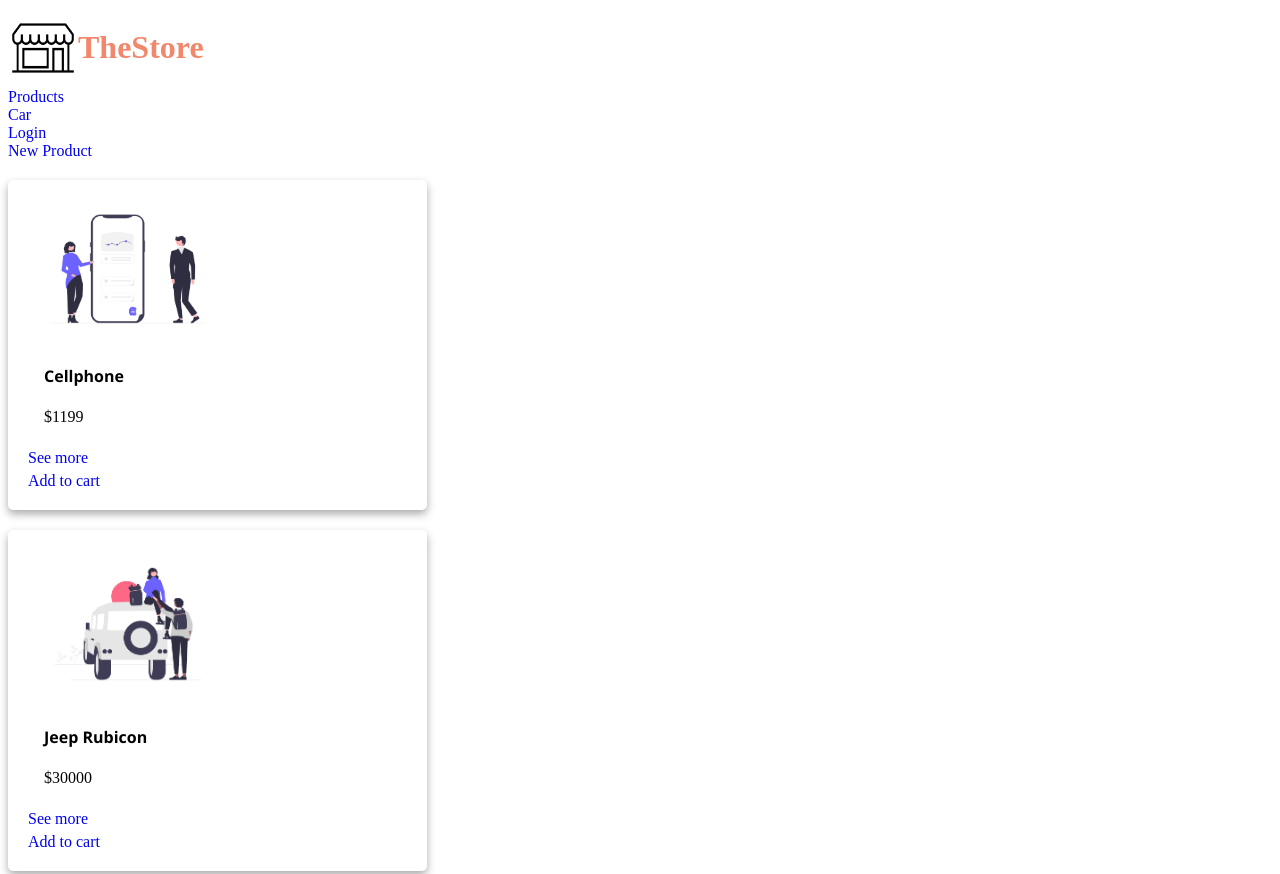
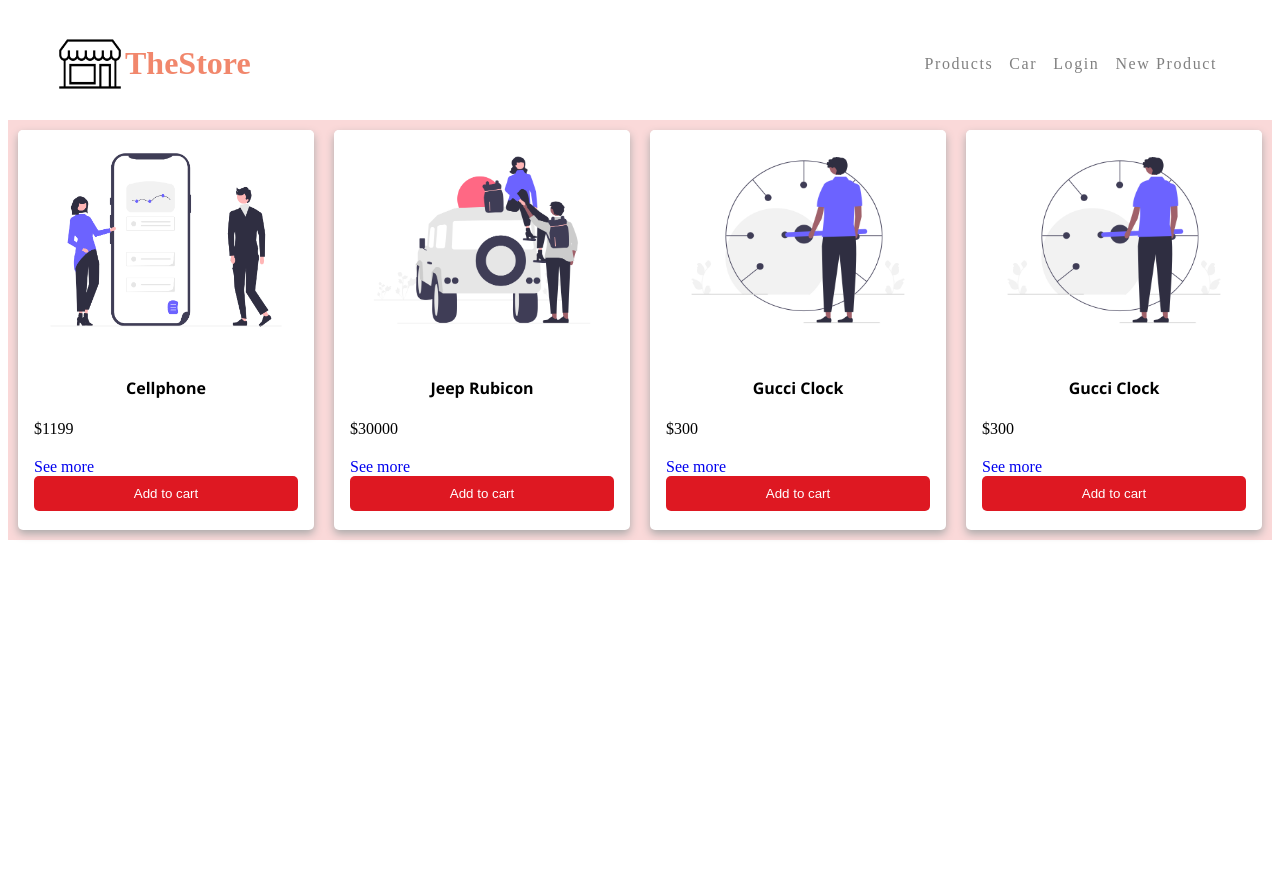
Before and after one commit to sao22071/Mi_primera_pagina_web, a plain HTML site: page index.html in a window 1280 px wide. Shown: the top 874 px of the page. After the commit the page ends 800 px from the top, so only its background shows below. Drawn offline with Linux system fonts and the light colour scheme.

Commit message:
actualización css

```diff
--- a/index.html
+++ b/index.html
@@ -20,6 +20,7 @@
 
 <body>
     <header>
+        <div class="nav-main">
             <div class="icon">
                 <img
                     src="./src/assets/png/store icon.png"
@@ -30,16 +31,17 @@
             </div>
 
             <nav>
-            <ul>
+                <ul class="menu">
                     <li><a href="#">Products</a></li>
                     <li><a href="#">Car</a></li>
                     <li><a href="#">Login</a></li>
                     <li><a href="./newProduct.html">New Product</a></li>
                 </ul>
             </nav>
+        </div>
     </header>
 
-    <main>
+    <main class="container-cards">
         <article class="card">
             <img
                 src="./src/assets/png/img1.png"
@@ -52,7 +54,7 @@
             </div>
             <div class="links-e">
                 <a href="#">See more </a>
-                <a href="#">Add to cart</a>
+                <button>Add to cart</button>
             </div>
         </article>
         <article class="card">
@@ -67,7 +69,7 @@
             </div>
             <div class="links-e">
                 <a href="#">See more </a>
-                <a href="#">Add to cart</a>
+                <button>Add to cart</button>
             </div>
         </article>
         <article class="card">
@@ -82,7 +84,22 @@
             </div>
             <div class="links-e">
                 <a href="#">See more </a>
-                <a href="#">Add to cart</a>
+                <button>Add to cart</button>
+            </div>
+        </article>
+        <article class="card">
+            <img
+                src="./src/assets/png/img3.png"
+                alt="Producto3"
+                width="200px"
+            >
+            <div class="container">
+                <h4><b>Gucci Clock</b></h4>
+                <p>$300</p>
+            </div>
+            <div class="links-e">
+                <a href="#">See more </a>
+                <button>Add to cart</button>
             </div>
         </article>
     </main>
--- a/src/assets/css/style.css
+++ b/src/assets/css/style.css
@@ -1,3 +1,9 @@
+main {
+    background-color: #fad9d9;
+    height: auto;
+    width: auto;
+}
+
 .icon {
     display: flex;
 }
@@ -8,14 +14,30 @@ h1 {
 
 .card {
     box-shadow: 0px 4px 8px 0 #ABAAAA;
+    transition: 0, 3s;
     border-radius: 5px;
-    width: 30%;
-    padding: 20px;
-    margin-top: 20px;
+    background-color: white;
+    width: 300px;
+    height: 400px;
+    margin: 10px;
 }
 
 .card:hover {
     box-shadow: 0px 8px 16px 0 #7a7a7a;
+}
+
+.card img {
+    width: 100%;
+    height: 220px;
+}
+
+.card .container {
+    padding: 2px 16px;
+}
+
+.card .container h4 {
+    font-style: inherit;
+    text-align: center;
 }
 
 
@@ -44,31 +66,84 @@ a {
 }
 
 
-li a {
+.form {
+    margin-top: 20px;
+    margin-top: 5px;
+}
+
+.links-e {
+    padding: 2px 16px;
+}
+
+.container-cards {
+    display: flex;
+    justify-content: center;
+}
+
+.card button {
+    padding: 10px;
+    background-color: #de1822;
+    color: white;
+    width: 100%;
+    margin-bottom: 10px;
+    border: 0px;
+    cursor: pointer;
+    border-radius: 5px;
+}
+
+.menu a {
+    color: grey;
+    letter-spacing: 0.1rem;
     display: block;
-    width: 150px;
+    padding: 0.5rem 1rem;
+    transition: all 0.3s linear;
 }
 
 
-.button {
-    background-color: #8d8d8d;
-    border-color: transparent;
-    border-radius: 5px;
-    color: white;
-    padding: 5px 5px;
 
-
+.menu a:hover {
+    background-color: rgba(255, 160, 136, 0.678);
+    padding-left: 1.5rem;
 }
 
-.form {
-    margin-top: 20px;
-}
-
-.links-e {
+.container-cards {
     display: flex;
     flex-direction: column;
 }
 
-.links-e > a {
-    margin-top: 5px;
+@media (min-width:800px) {
+
+    .nav-main {
+        max-width: 1170px;
+        margin: 0 auto;
+        display: flex;
+        align-items: center;
+        justify-content: space-between;
+        padding: 1rem;
+    }
+
+    .menu {
+        height: auto;
+        display: flex;
+        justify-content: end;
+    }
+
+    .menu a {
+        padding: 0;
+        margin: 0 0.5rem;
+    }
+
+    .menu a:hover {
+        padding: 0;
+        background: transparent;
+        color: rgba(235, 78, 38, 0.678);
+
+    }
+
+    .container-cards {
+        display: flex;
+        flex-direction: row;
+    }
+
+
 }
```
Lines whose indentation alone changed are shown as unchanged.
